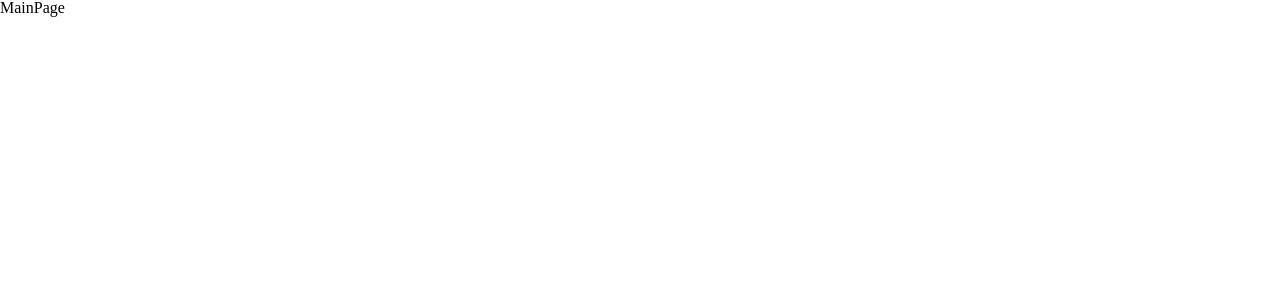
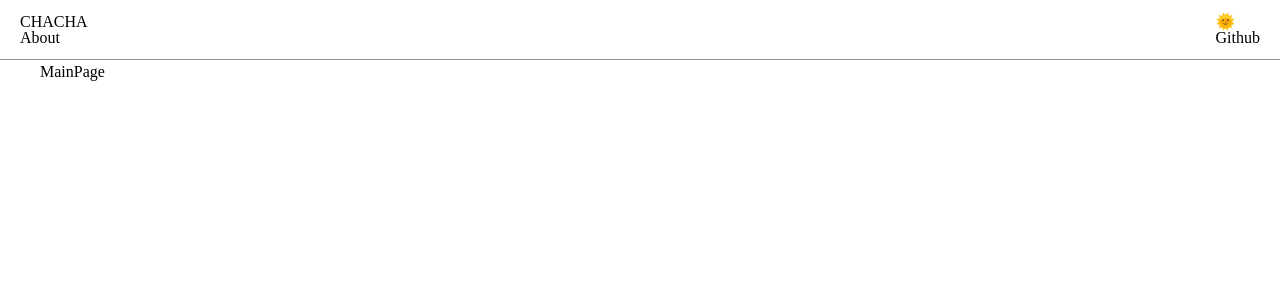
Before and after one commit to mr-chacha/my-tech-blog, a React app: page / in a window 1280 px wide. Shown: the top 300 px of the page. Built offline with nearby package versions, Linux system fonts and the light colour scheme.

Commit message:
fix : 헤더 설정, 스타일 설정

```diff
--- a/public/index.html
+++ b/public/index.html
@@ -3,7 +3,7 @@
   <head>
     <meta charset="UTF-8" />
     <meta name="viewport" content="width=device-width, initial-scale=1.0" />
-    <title>tech-blog</title>
+    <title>차차의 개발블로그</title>
   </head>
   <body>
     <div id="root"></div>
--- a/src/App.jsx
+++ b/src/App.jsx
@@ -1,17 +1,35 @@
 import {GlobalStyles} from "@/common/style";
+import {Header} from "@/components/layout";
 import {MainPage} from "@/pages";
 import React from "react";
 import {BrowserRouter, Route, Routes} from "react-router-dom";
+import styled from "styled-components";
+import {useZustandStore} from "@/common/store";
+function App() {
+  const {isDarkMode} = useZustandStore();
 
-function App() {
   return (
     <BrowserRouter>
-      <GlobalStyles />
-      <Routes>
-        <Route path="/" element={<MainPage />} />
-      </Routes>
+      <GlobalStyles isDarkMode={isDarkMode} />
+      <Header />
+      <Layout>
+        <AppLayout>
+          <Routes>
+            <Route path="/" element={<MainPage />} />
+          </Routes>
+        </AppLayout>
+      </Layout>
     </BrowserRouter>
   );
 }
 
 export default App;
+const AppLayout = styled.div`
+  margin: 0 auto;
+  max-width: 1200px;
+`;
+const Layout = styled.div`
+  padding: 0px 20px;
+  background-color: var(--Back-Color);
+  margin-top: 64px;
+`;
--- /dev/null
+++ b/src/common/store/index.js
@@ -0,0 +1 @@
+export { default as useZustandStore } from "./useZustandStore";
--- /dev/null
+++ b/src/common/store/useZustandStore.jsx
@@ -0,0 +1,28 @@
+import {create} from "zustand";
+const useZustandStore = create((set, get) => ({
+  isDarkMode: false,
+  setIsDarkMode: (isDarkMode) => set({isDarkMode}),
+
+  userInfo: null,
+  setUserInfo: (userInfo) => set({userInfo}),
+
+  isOpenModal: {
+    addFinance: true,
+  },
+  openModal: (modalName) =>
+    set((state) => ({
+      isOpenModal: {
+        ...state.isOpenModal,
+        [modalName]: true,
+      },
+    })),
+  closeModal: (modalName) =>
+    set((state) => ({
+      isOpenModal: {
+        ...state.isOpenModal,
+        [modalName]: false,
+      },
+    })),
+}));
+
+export default useZustandStore;
--- a/src/common/style/globalStyle.js
+++ b/src/common/style/globalStyle.js
@@ -1,4 +1,5 @@
 import {createGlobalStyle} from "styled-components";
+import {useZustandStore} from "@/common/store";
 
 import {reset} from "styled-reset";
 
@@ -29,32 +30,15 @@ export const GlobalStyles = createGlobalStyle`
 
   * {
     box-sizing: border-box;
-    --font-big: 20px;
-    --font-bold: 700;
-    --bluegreen: #20C1CB;
-    --purple: #B250FF;
-    --red: #E84933;
-
-    // Theme colors
-    --Brand-Colors:#ffc066;
-    --Primary:#ff6b57;
-    --Emphasis:#430D99;
-    --Purple-100:#7352AB;
-    --Purple-200:#573C81;
-    --Purple-300:#47325D;
-    --Purple-400:#40374A;
-    --Purple-500:#221547;
-    --Purple-600:#221547;
-    --Danger:#E25969;
-    --sienna-100:#FF9D51;
-    --Green-100:#85DBD9;
-    --Green-200:#27B1AE;
-    --Blue-100:#79ACFA;
-    --Blue-200:#27B1AE;
 
     // Text Colors
     --Light:#FFFFFF;
     --Dark:#000000;
+
+    // Back Colors
+    --Back-Color:${(props) => (props.isDarkMode ? "var(--Dark)" : "var(--Light)")};
+    --Text-Color:${(props) => (props.isDarkMode ? "var(--Light)" : "var(--Dark)")};
+    --Border-Color:#8F8F8F;
 
 
     // Typography
@@ -108,9 +92,8 @@ export const GlobalStyles = createGlobalStyle`
     padding: 0;
     height: 100%;
 
-
-    background: var(--BG-500);
-    color: var(--Dark);
+    background: ${(props) => (props.isDarkMode ? "var(--Dark)" : "var(--Light)")};
+    color: ${(props) => (props.isDarkMode ? "var(--Light)" : "var(--Dark)")};
 
     font-family: Pretendard;
 
--- /dev/null
+++ b/src/components/layout/Header.jsx
@@ -0,0 +1,91 @@
+import {useZustandStore} from "@/common/store";
+import React, {useState, useEffect} from "react";
+import styled from "styled-components";
+
+export const Header = () => {
+  const [scrollProgress, setScrollProgress] = useState(0);
+  const {isDarkMode, setIsDarkMode} = useZustandStore();
+
+  useEffect(() => {
+    let rafId;
+
+    const updateScrollProgress = () => {
+      const scrollTop = window.pageYOffset;
+      const docHeight = document.documentElement.scrollHeight - window.innerHeight;
+      const progress = Math.min(Math.max(scrollTop / docHeight, 0), 1);
+
+      setScrollProgress(progress);
+    };
+
+    const handleScroll = () => {
+      // requestAnimationFrame을 사용해서 부드러운 애니메이션
+      if (rafId) {
+        cancelAnimationFrame(rafId);
+      }
+      rafId = requestAnimationFrame(updateScrollProgress);
+    };
+
+    // passive 이벤트 리스너로 성능 최적화
+    window.addEventListener("scroll", handleScroll, {passive: true});
+
+    // 초기 상태 설정
+    updateScrollProgress();
+
+    return () => {
+      window.removeEventListener("scroll", handleScroll);
+      if (rafId) {
+        cancelAnimationFrame(rafId);
+      }
+    };
+  }, []);
+
+  return (
+    <HeaderLayout>
+      <CustomProgressBar progress={scrollProgress} />
+      <HeaderBox>
+        <div>
+          <div>CHACHA</div>
+          <div>About</div>
+        </div>
+        <div>
+          <div onClick={() => setIsDarkMode(!isDarkMode)}>{isDarkMode ? "🌙" : "🌞"}</div>
+          <div>Github</div>
+        </div>
+      </HeaderBox>
+    </HeaderLayout>
+  );
+};
+
+const HeaderBox = styled.div`
+  display: flex;
+  align-items: center;
+  justify-content: space-between;
+  width: 100%;
+`;
+
+const CustomProgressBar = styled.div`
+  position: fixed;
+  top: 0;
+  left: 0;
+  z-index: 9999;
+  height: 4px;
+  width: ${(props) => props.progress * 100}%;
+  background: linear-gradient(90deg, #007bff, #0056b3);
+  box-shadow: 0 2px 4px rgba(0, 123, 255, 0.3);
+  transition: width 0.1s ease-out;
+  will-change: width;
+`;
+
+const HeaderLayout = styled.nav`
+  width: 100%;
+  display: flex;
+  justify-content: center;
+  align-items: color;
+  margin-top: 0px;
+  height: 60px;
+
+  position: fixed;
+  top: 0;
+  border-bottom: 1px solid var(--Border-Color);
+  padding: 0px 20px;
+`;
--- /dev/null
+++ b/src/components/layout/index.js
@@ -0,0 +1 @@
+export * from "./Header";
--- a/src/components/main/TestPage.jsx
+++ /dev/null
@@ -1,5 +0,0 @@
-import React from "react";
-
-export const TestPage = () => {
-  return <div>Page</div>;
-};
--- a/src/pages/MainPage.jsx
+++ b/src/pages/MainPage.jsx
@@ -1,5 +1,11 @@
 import React from "react";
+import styled from "styled-components";
 
 export const MainPage = () => {
-  return <div>MainPage</div>;
+  return <MainLayout>MainPage</MainLayout>;
 };
+
+const MainLayout = styled.div`
+  width: 100%;
+  height: 2000px;
+`;
```
Also changed, not shown: package.json (+6 -6 lines), 1 other file (tests, documents, lock files or other folders).
